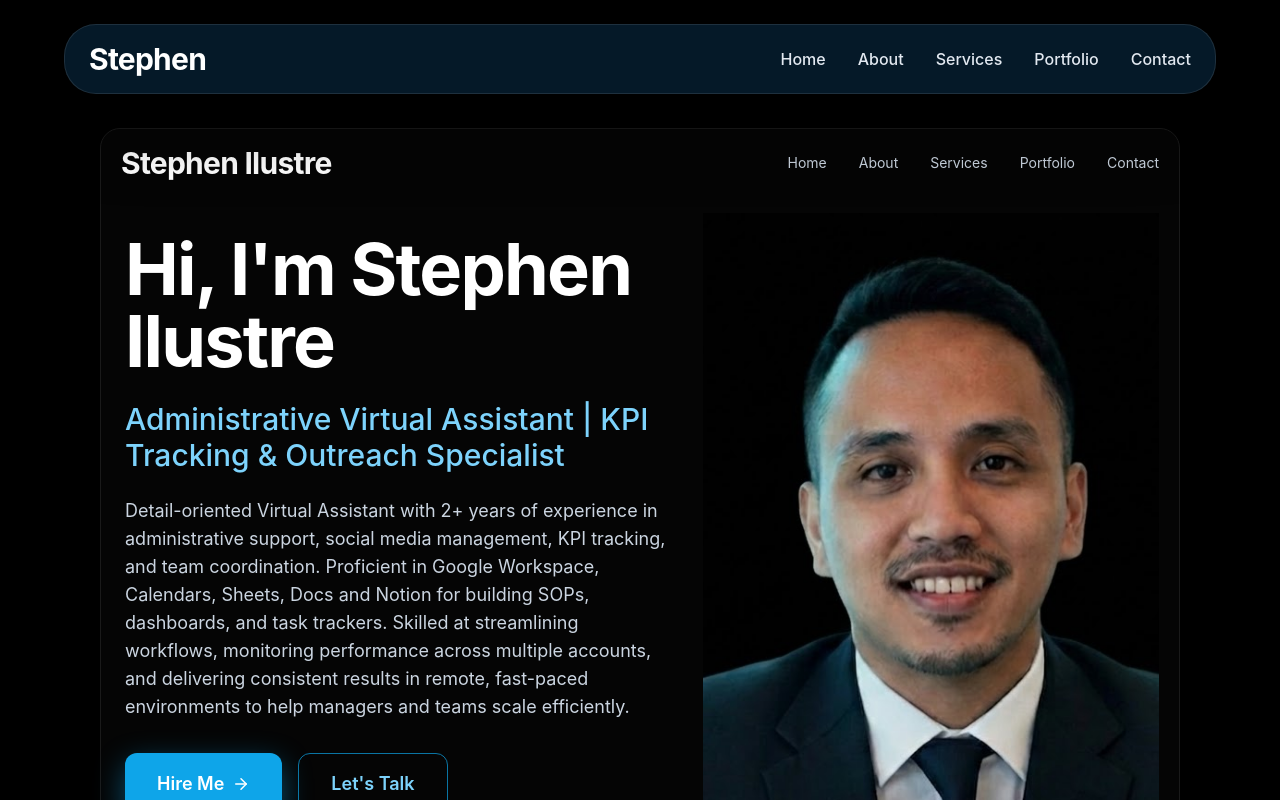
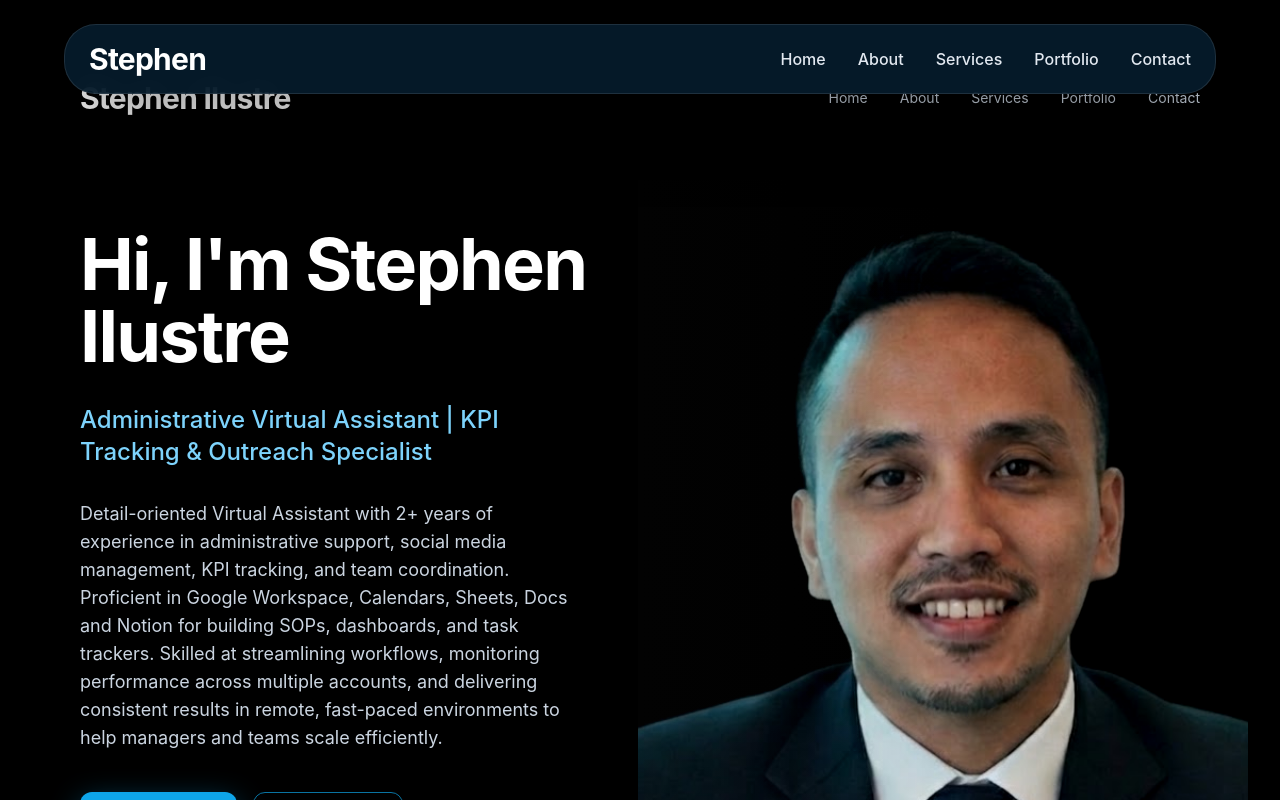
Before and after one commit to tpn-websiteportfolio/PortfolioNew, a React (Vite) app: page / in a window 1280 px wide. Shown: the top 800 px of the page. Built offline with nearby package versions, Linux system fonts and the light colour scheme.

Commit message:
Update hero section to match reference design - remove borders, increase spacing, add cinematic effects

```diff
--- a/src/components/Hero.tsx
+++ b/src/components/Hero.tsx
@@ -24,19 +24,19 @@ export function Hero() {
   };
 
   return (
-    <section id="home" className="relative flex min-h-screen items-center overflow-hidden pt-32 pb-16">
+    <section id="home" className="relative flex min-h-screen items-center overflow-hidden pt-20 pb-0">
       <div className="absolute inset-0 -z-10 bg-[linear-gradient(90deg,_#0a0a0a_0%,_#0d0d0d_30%,_#0a0a0a_100%)]" />
 
-      <div className="container-custom h-full">
+      <div className="container-custom h-full w-full">
         <motion.div
           variants={containerVariants}
           initial="hidden"
           animate="visible"
-          className="mx-auto max-w-[1080px] h-full rounded-[1.25rem] border border-dark-700 bg-dark-800/50 px-3 py-3 shadow-[0_24px_70px_rgba(0,0,0,0.42)] backdrop-blur-[1px] md:px-5 md:py-4"
+          className="mx-auto h-full w-full px-3 py-0 md:px-6 lg:px-12"
         >
           <motion.div
             variants={itemVariants}
-            className="mb-6 flex items-center justify-between text-white md:mb-8"
+            className="mb-12 flex items-center justify-between text-white md:mb-16"
           >
             <div className="text-3xl font-bold tracking-tight">{heroData.name}</div>
             <div className="hidden items-center gap-8 md:flex">
@@ -48,20 +48,20 @@ export function Hero() {
             </div>
           </motion.div>
 
-          <div className="grid items-stretch gap-4 lg:grid-cols-[1.1fr_0.9fr] lg:gap-6">
-            <motion.div variants={itemVariants} className="flex flex-col justify-center max-w-2xl px-1 py-2 md:py-5">
-              <h1 className="text-5xl font-bold leading-none tracking-tight text-white md:text-7xl">
+          <div className="grid h-full items-stretch gap-8 lg:grid-cols-[1fr_1.1fr] lg:gap-12">
+            <motion.div variants={itemVariants} className="flex flex-col justify-center max-w-3xl px-0 py-8 md:py-12">
+              <h1 className="text-6xl font-bold leading-tight tracking-tight text-white md:text-8xl lg:text-7xl">
                 {heroData.headline}
               </h1>
-              <p className="mt-6 text-xl font-medium text-sky-300 md:text-3xl">
+              <p className="mt-8 text-2xl font-medium text-sky-300 md:text-3xl lg:text-2xl">
                 {heroData.role}
               </p>
 
-              <p className="mt-6 max-w-xl text-base leading-relaxed text-slate-300 md:text-lg">
+              <p className="mt-8 max-w-2xl text-base leading-relaxed text-slate-300 md:text-lg">
                 {heroData.subheadline}
               </p>
 
-              <div className="mt-8 flex flex-col gap-4 sm:flex-row">
+              <div className="mt-10 flex flex-col gap-4 sm:flex-row">
                 <a
                   href="mailto:stephenilustre90@gmail.com"
                   className="inline-flex items-center justify-center gap-2 rounded-xl bg-sky-500 px-8 py-4 text-lg font-semibold text-white shadow-[0_10px_30px_rgba(14,165,233,0.45)] transition hover:bg-sky-400"
@@ -77,7 +77,7 @@ export function Hero() {
                 </a>
               </div>
 
-              <div className="mt-10 flex items-center gap-4">
+              <div className="mt-12 flex items-center gap-4">
                 <a href="https://www.facebook.com" target="_blank" rel="noreferrer" className="flex h-12 w-12 items-center justify-center rounded-full border border-sky-500/60 bg-[#0b2237] text-sky-300 transition hover:border-sky-400 hover:text-white">
                   <Share2 size={18} />
                 </a>
@@ -90,12 +90,17 @@ export function Hero() {
               </div>
             </motion.div>
 
-            <motion.div variants={itemVariants} className="relative h-full overflow-hidden">
+            <motion.div variants={itemVariants} className="relative h-full overflow-hidden -mr-12 -mb-0">
               <img
                 src="/ggg.jpg"
                 alt="Stephen Ilustre"
                 className="h-full w-full object-cover"
+                style={{
+                  filter: "brightness(0.95) contrast(1.05)",
+                  boxShadow: "inset -80px 0 120px rgba(0, 0, 0, 0.3)",
+                }}
               />
+              <div className="absolute inset-0 bg-gradient-to-l from-transparent via-transparent to-[#0a0a0a]/20" />
             </motion.div>
           </div>
         </motion.div>
```
